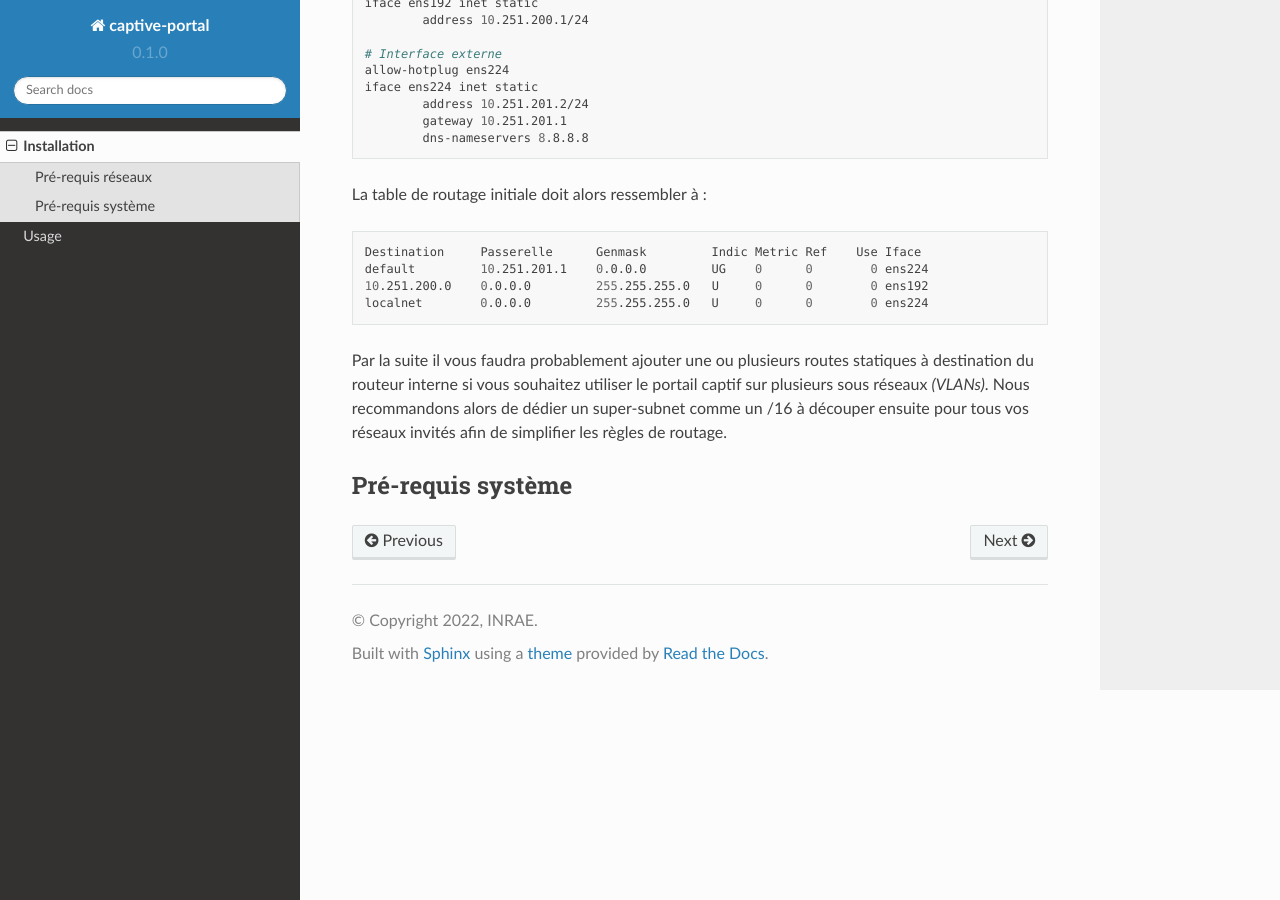
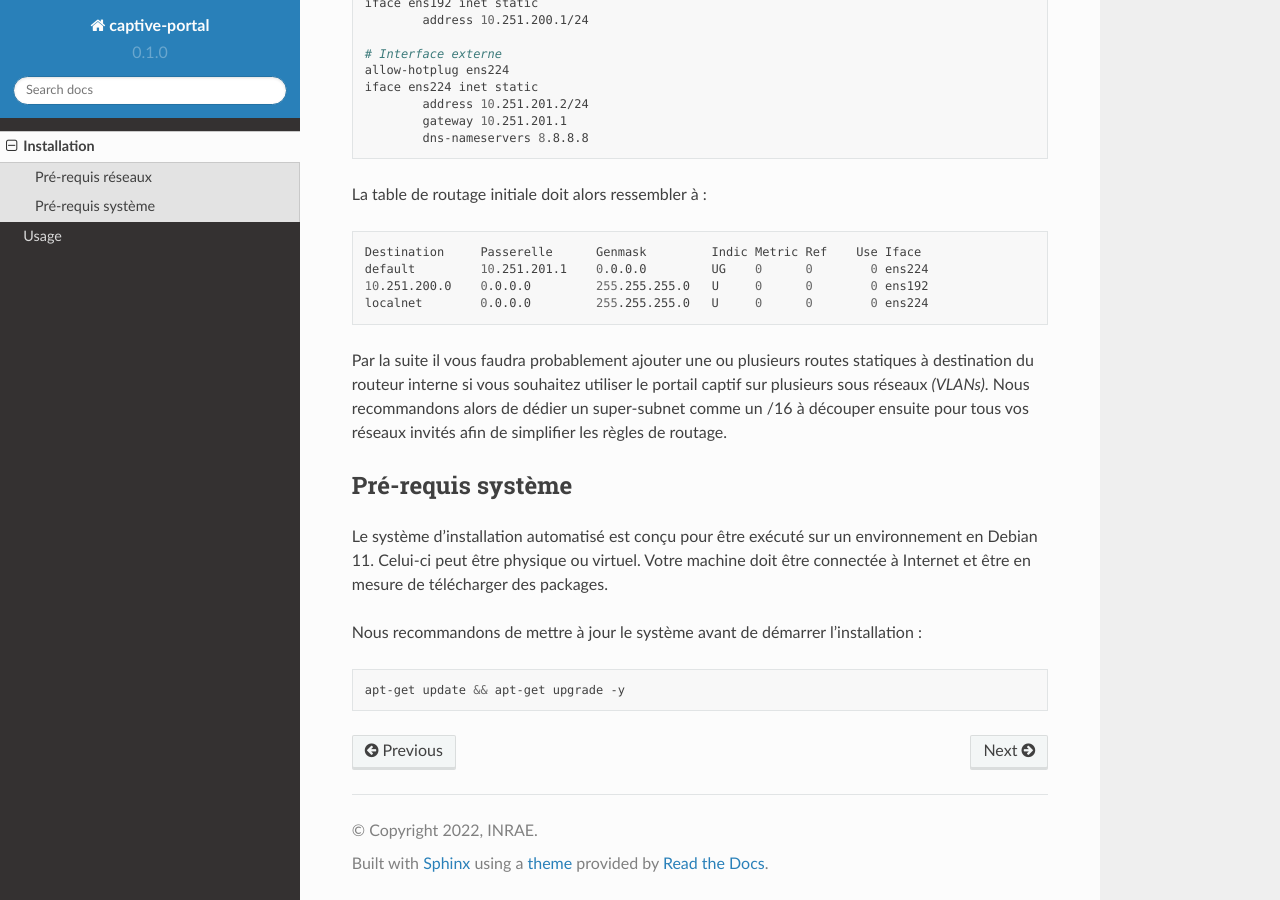
Before and after one commit to ayashisunyday/eduauth, a Sphinx documentation site: the page built from docs/source/installation.rst, in a window 1280 px wide and 900 px high, scrolled down 1056 px. Built offline with Sphinx 7.4.7 and the Read the Docs theme 2.0.0, drawn with Linux system fonts in a browser that asks for light colours.

Commit message:
Update installation.rst

```diff
--- a/docs/source/installation.rst
+++ b/docs/source/installation.rst
@@ -50,3 +50,11 @@ Par la suite il vous faudra probablement ajouter une ou plusieurs routes statiqu
 
 Pré-requis système
 ------------
+
+Le système d'installation automatisé est conçu pour être exécuté sur un environnement en Debian 11. Celui-ci peut être physique ou virtuel. Votre machine doit être connectée à Internet et être en mesure de télécharger des packages.
+
+Nous recommandons de mettre à jour le système avant de démarrer l'installation :
+
+.. code-block:: bash
+
+   apt-get update && apt-get upgrade -y
```
